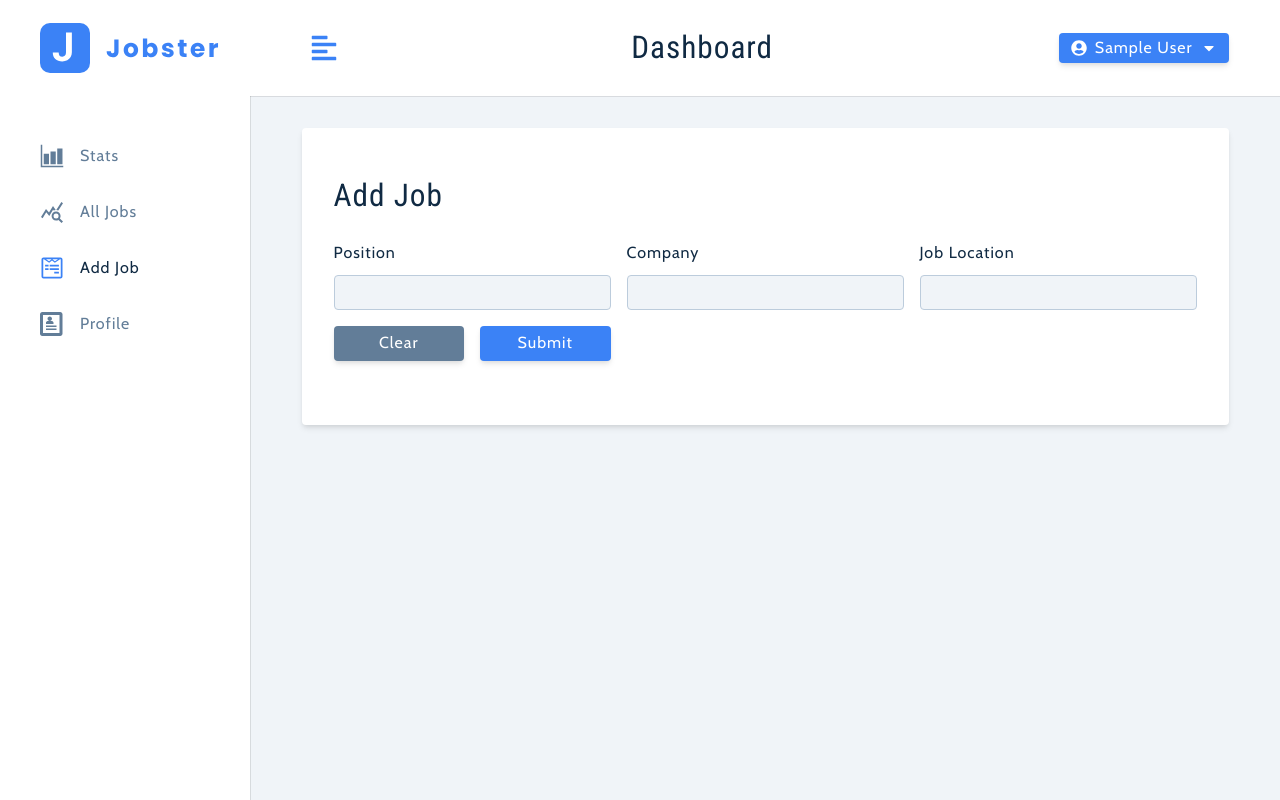
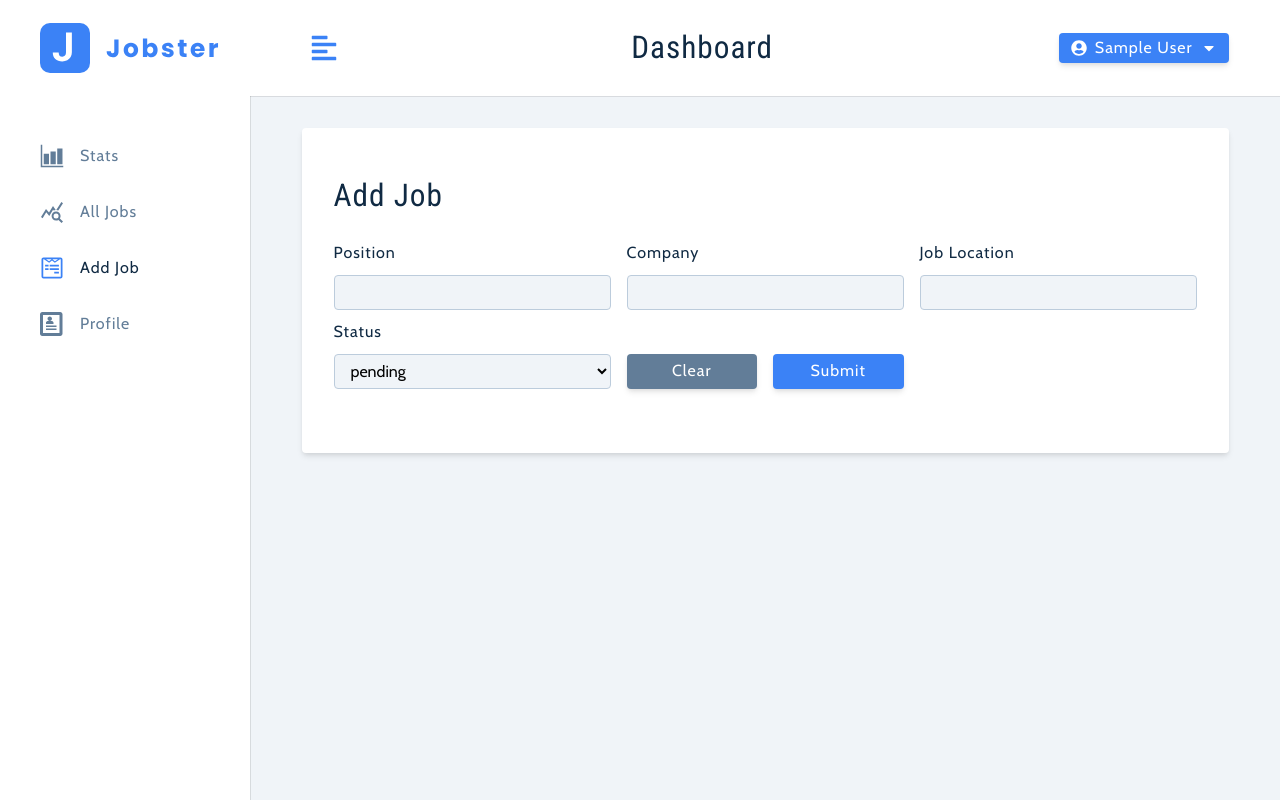
Before and after one commit to priyak1203/jobster, a React (Create React App) app: page /add-job in a window 1280 px wide. Built offline with nearby package versions, Linux system fonts and the light colour scheme; sample sign-in values are in the browser's storage.

Commit message:
status as select input

```diff
--- a/src/pages/dashboard/AddJob.js
+++ b/src/pages/dashboard/AddJob.js
@@ -5,9 +5,15 @@ import Wrapper from '../../assets/wrappers/DashboardFormPage';
 import { FormRow } from '../../components';
 
 const AddJob = () => {
-  const { isLoading, position, company, jobLocation, isEditing } = useSelector(
-    (store) => store.job
-  );
+  const {
+    isLoading,
+    position,
+    company,
+    jobLocation,
+    isEditing,
+    status,
+    statusOptions,
+  } = useSelector((store) => store.job);
 
   const handleSubmit = (e) => {
     e.preventDefault();
@@ -52,6 +58,24 @@ const AddJob = () => {
             handleChange={handleJobInput}
           />
           {/* job status */}
+          <div className="form-row">
+            <label htmlFor="status" className="form-label">
+              status
+            </label>
+            <select
+              name="status"
+              id="status"
+              className="form-input"
+              value={status}
+              onChange={handleJobInput}
+            >
+              {statusOptions.map((itemValue, index) => (
+                <option key={index} value={itemValue}>
+                  {itemValue}
+                </option>
+              ))}
+            </select>
+          </div>
 
           {/* job type */}
 
```
